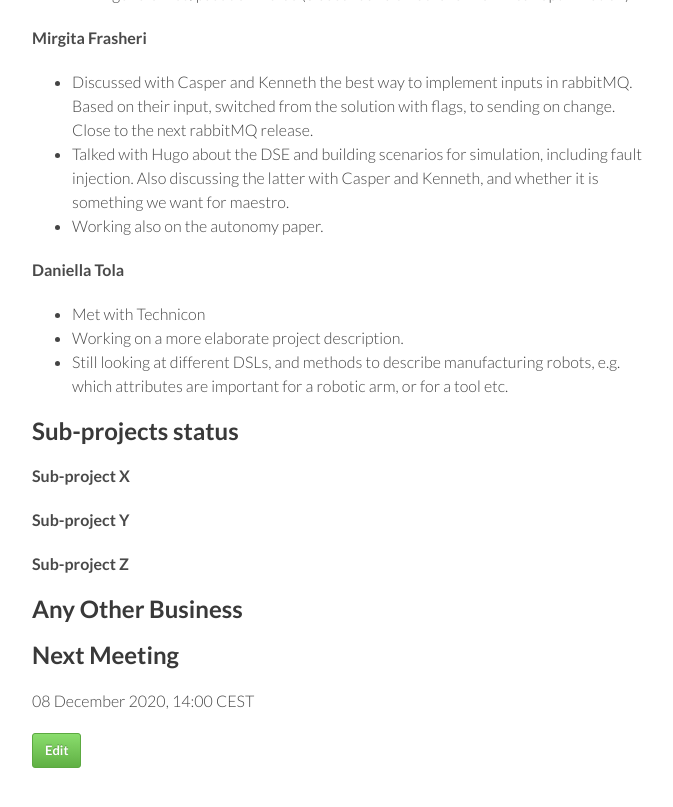
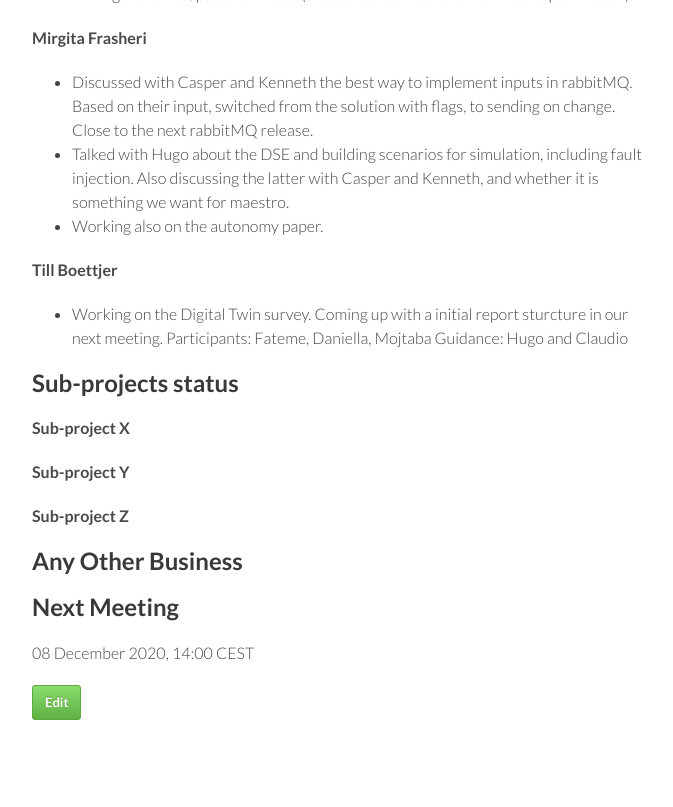
Before and after one commit to digitaltwincentre/digitaltwincentre.github.io, a Jekyll site: the page built from _biweeklies/Biweekly-29.md, in a window 1280 px wide and 900 px high, scrolled down 3278 px. Shown: the top 807 px of the window, without its empty margins (418-1091 px from the left). Built offline with Jekyll 4.4.1, drawn with Linux system fonts in a browser that asks for light colours; nearby versions of some CDN libraries.

Commit message:
Update Biweekly-29.md

```diff
--- a/_biweeklies/Biweekly-29.md
+++ b/_biweeklies/Biweekly-29.md
@@ -114,10 +114,11 @@ to sending on change. Close to the next rabbitMQ release.
 - Talked with Hugo about the DSE and building scenarios for simulation, including fault injection. Also discussing the latter with Casper and Kenneth, and whether it is something we want for maestro.
 - Working also on the autonomy paper.
 
-#### Daniella Tola
-- Met with Technicon
-- Working on a more elaborate project description.
-- Still looking at different DSLs, and methods to describe manufacturing robots, e.g. which attributes are important for a robotic arm, or for a tool etc.
+#### Till Boettjer
+- Working on the Digital Twin survey. Coming up with a initial report sturcture in our next meeting.
+Participants: Fateme, Daniella, Mojtaba
+Guidance: Hugo and Claudio
+
 
 ## Sub-projects status
 
```
